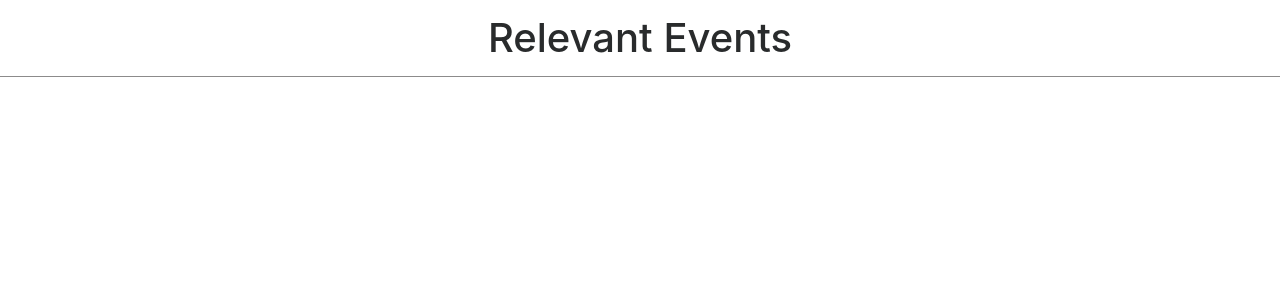
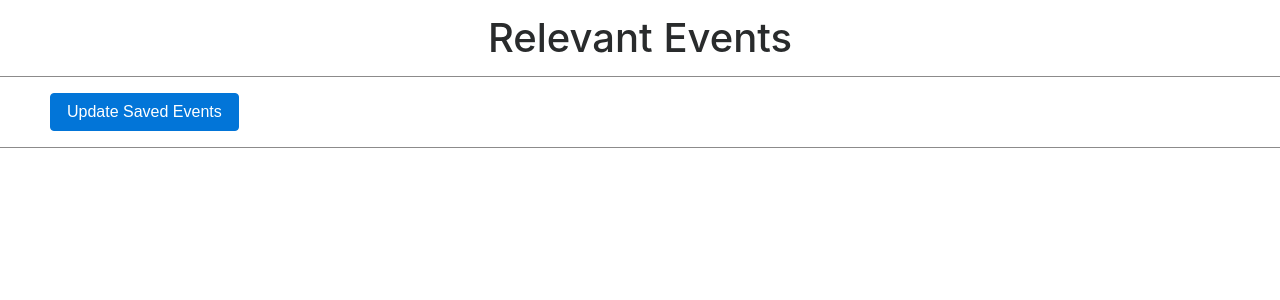
Before and after one commit to SChakravorti21/iCitizenFlask, a Flask app: page /events/ in a window 1280 px wide. Shown: the part 56-356 px from the top of the page. Run offline with Flask 2, Linux system fonts and the light colour scheme; the visitor is signed in with stand-in values (Sample User, id 1); data that the repository does not hold is empty; some libraries are stand-ins or nearby versions.

Commit message:
made events page look good

```diff
--- a/iCitizenFlaskApp/static/dist/js/event_data_loader.js
+++ b/iCitizenFlaskApp/static/dist/js/event_data_loader.js
@@ -9,47 +9,103 @@ function fetchevents() {
         success: function(response){
             if(response != null){
                 events = response;
+                //
+                // html = `
+                //
+                // <div> TEST</div>
+                // `
+                //
+                // $('#event_1').html(html);
+
+
                 for (event of events) {
 
                   html = `
+                    <div class="card mb-4" style='height: 25rem; box-shadow: -5px 5px rgba(120,144,156,0.3);'>
+                        <h4 class="card-header" style="background-color: #cadbf7;"> ` + event['org_title'] + `</h4>
+                        <div class = "card-block">
+                            <div class="row ml-3" style = "height: 16rem;">
+                                <div class="col-sm-3"
+                                    style="
+                                    background-image: url(` + event['img_link'] + `);
+                                    background-repeat: no-repeat;
+                                    background-position: center;
+                                    background-size: cover;
+                                    border: 0.25em solid #59698d;
+                                    border-radius: 1em;"/>
 
-                  <div> TEST</div>
+
+                               <ul class="list-group list-group-flush">
+                                   <li class="list-group-item">` + event['location'] + `</li>
+                                   <li class="list-group-item" style="background-color: #e5e6e8;">` + event['time'] + `</li>
+                                   <li class="list-group-item">` + event['price'] + `</li>
+                                   <li class="list-group-item" style="background-color: #e5e6e8;">Relevance Score: ` + event['pts'] + `</li>
+                                   <li class="list-group-item">
+
+                                      <a href=` + event['link'] + ` target="_blank" class="card-link">More Info</a>
+
+                                   </li>
+                               </ul>
+
+
+
+                            </div>
+
+
+                        </div>
+
+
+                        <div class="card-footer">
+
+                        <label class="custom-checkbox label_event" style="margin: 20px 0px -10px 20px">
+                            <input type="checkbox" name = "box" style="transform: scale(1.5);"/>
+                            <font size="+0">Add to Saved Events</font>
+                            <br>
+                        </label>
+
+                        </div>
+
+
+                    </div>
 
                   `
                   // html = `
+                  //     <div class="card mb-4" style='height: 25rem; box-shadow: -5px 5px rgba(120,144,156,0.3);'>
+                  //         <h4 class="card-header">` + event['title'] `</h4>
+                  //         <div class="card-block">
+                  //             <div class="row ml-3" style='height: 16rem;'>
+                  //                 <div class="col-sm-3"
+                  //                     style='
+                  //                         background-image: url(` + event['img_link'] + `);
+                  //                         background-repeat: no-repeat;
+                  //                         background-position: center;
+                  //                         background-size: cover;
+                  //                         border: 0.25em solid #59698d;
+                  //                         border-radius: 1em;'>
+                  //                 </div>
+                  //                 <ul class="list-group list-group-flush">
+                  //                   <li class="list-group-item">` + event['time'] + `</li>
+                  //                   <li class="list-group-item">` + event['price'] + `</li>
+                  //                   <li class="list-group-item">Relevance Score: ` + event['pts'] + `</li>
                   //
-                  // <div class="col-4 col-sm-6 col-md-4 col-lg-4 col-xl-4">
+                  //                 </ul>
+                  //             </div>
                   //
-                  //   <div class="card" style="width: 20rem; padding:30px;">
-                  //     <img class="card-img-top" src=` + event['img_link']  + `alt="Card image cap">
-                  //     <div class="card-block">
-                  //       <h4 class="card-title">` + event['org_title']  + `</h4>
-                  //       <p class="card-text"> ` + event['location']   +   `</p>
+                  //         </div>
+                  //         <div class="card-footer">
+                  //
+                  //           <div>TEST></div>
+                  //
+                  //         </div>
+                  //       </div>
                   //     </div>
-                  //     <ul class="list-group list-group-flush">
-                  //       <li class="list-group-item">` + event['time'] + `</li>
-                  //       <li class="list-group-item">`  + event['price'] + `</li>
-                  //       <li class="list-group-item">Relevance Score: ` + event['pts'] + `</li>
-                  //
-                  //       <label class="custom-checkbox label_event" style="margin: 20px 0px -10px 20px">
-                  //
-                  //         <input type="checkbox" name = "box" value=` + event['title'] + ` {% if ` + event['saved'] + ` %} checked {% endif %}/>
-                  //           <span>Add to Saved Events</span>
-                  //       </label>
-                  //
-                  //
-                  //     </ul>
-                  //     <div class="card-block">
-                  //       <a href=` + event['link']  + `target="_blank" class="card-link">More Info</a>
-                  //     </div>
-                  //     </div>
-                  //
-                  //   </div>
-                  //
-                  //
-                  //
-                  //
-                  // `
+                  //     `
+
+                      // <label class="custom-checkbox label_event" style="margin: 20px 0px -10px 20px">
+                      //
+                      //   <input type="checkbox" name = "box" value= `event['title'] + `{% if ` + event['saved'] + ` %} checked {% endif %}/>
+                      //     <span>Add to Saved Events</span>
+                      //   </label>
 
                     $('#event_'+count).html(html);
                     count++;
@@ -66,5 +122,5 @@ function fetchevents() {
 }
 
 $(document).ready(function(){
-    eventInterval = setInterval(fetchevents, 5000);
+    eventInterval = setInterval(fetchevents, 500);
 })
--- a/iCitizenFlaskApp/templates/events.html
+++ b/iCitizenFlaskApp/templates/events.html
@@ -4,8 +4,12 @@
 
 <h1 style="text-align:center;">Relevant Events</h1>
 <hr style="border-top: 1px solid #8c8b8b;">
+<input type="submit" class="btn btn-primary" value="Update Saved Events"
+          form="save_events_form" style="margin-left:50px">
 
-<div class="row">
+<hr style="border-top: 1px solid #8c8b8b;">
+
+<form class="form-group" method="POST" id="save_events_form">
 
   <div class="container">
     <div id="event_1"></div>
@@ -24,8 +28,7 @@
     <div id="event_14"></div>
     <div id="event_15"></div>
   </div>
-
-</div>
+</form>
 
 {% endblock %}
 
--- a/iCitizenFlaskApp/templates/index.html
+++ b/iCitizenFlaskApp/templates/index.html
@@ -7,7 +7,6 @@
 	<link rel="stylesheet" href="https://maxcdn.bootstrapcdn.com/bootstrap/4.0.0-alpha.6/css/bootstrap.min.css" integrity="sha384-rwoIResjU2yc3z8GV/NPeZWAv56rSmLldC3R/AZzGRnGxQQKnKkoFVhFQhNUwEyJ" crossorigin="anonymous">
   <!-- <link rel="stylesheet" type="text/css" href="{{ url_for('static', filename='style.css') }}"> -->
   <link href="https://cdnjs.cloudflare.com/ajax/libs/select2/4.0.6-rc.0/css/select2.min.css" rel="stylesheet" />
-	<link rel="stylesheet" type="text/css" href="/static/dist/css/event.css">
   <script defer src="https://use.fontawesome.com/releases/v5.0.2/js/all.js"></script>
 
 	<style type="text/css">
--- a/iCitizenFlaskApp/templates/old_events.html
+++ b/iCitizenFlaskApp/templates/old_events.html
@@ -31,7 +31,6 @@
             <li class="list-group-item">Relevance Score: {{ event.pts }}</li>
 
             <label class="custom-checkbox label_event" style="margin: 20px 0px -10px 20px">
-
               <input type="checkbox" name = "box" value="{{ event.title }}" {% if event.saved %} checked {% endif %}/>
                 <span>Add to Saved Events</span>
             </label>
--- a/iCitizenFlaskApp/views/user_routes.py
+++ b/iCitizenFlaskApp/views/user_routes.py
@@ -185,7 +185,7 @@ def get_national_bills():
 
     return json.dumps(national_bill_jsons, sort_keys=True, indent=4, default=json_util.default)
 
-@mod.route('/get-user-events/', methods=['POST'])
+@mod.route('/get-user-events-db/', methods=['POST'])
 @is_logged_in
 def get_user_events():
     query = {QueryKeys.USERNAME: session[QueryKeys.USERNAME]}
```
